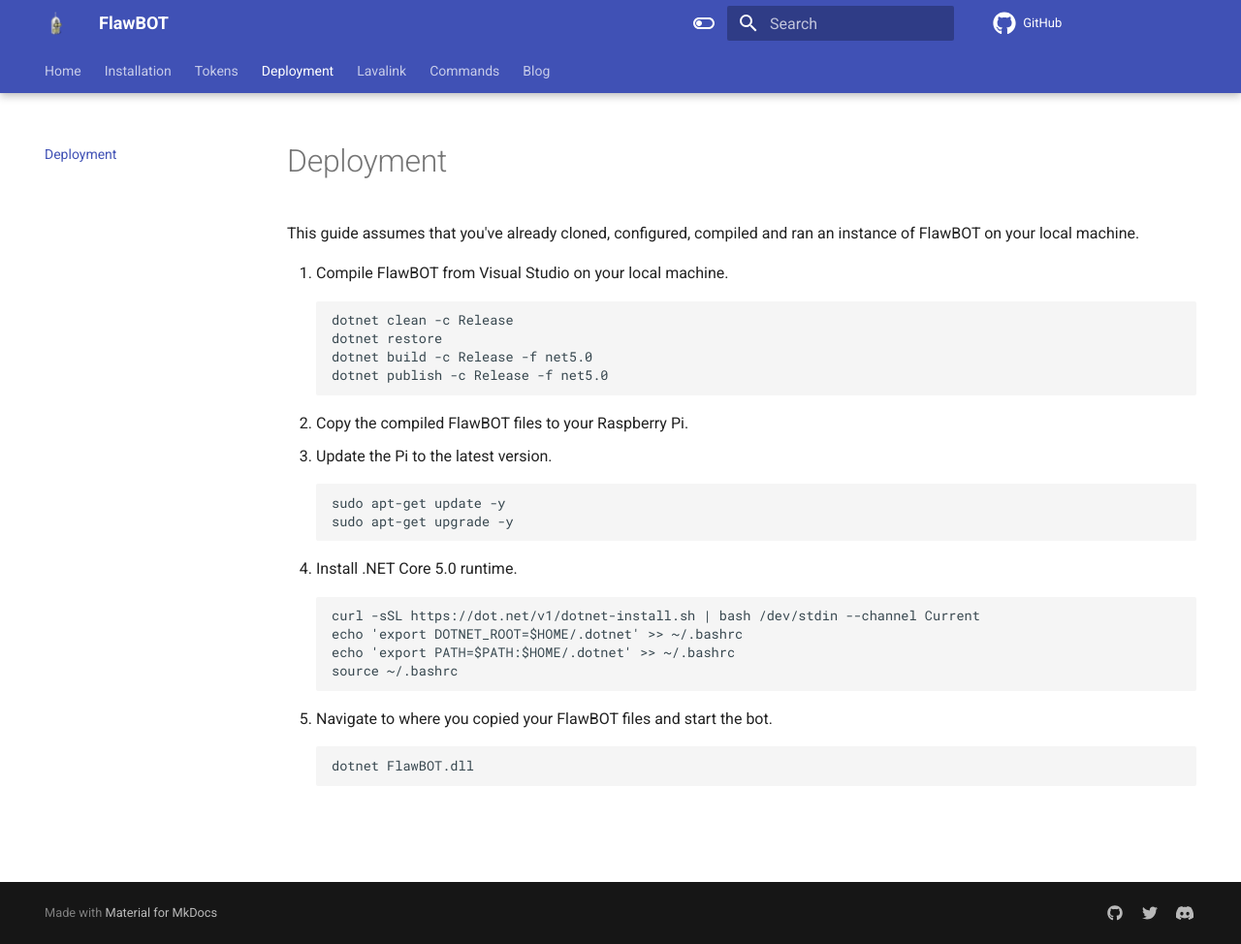
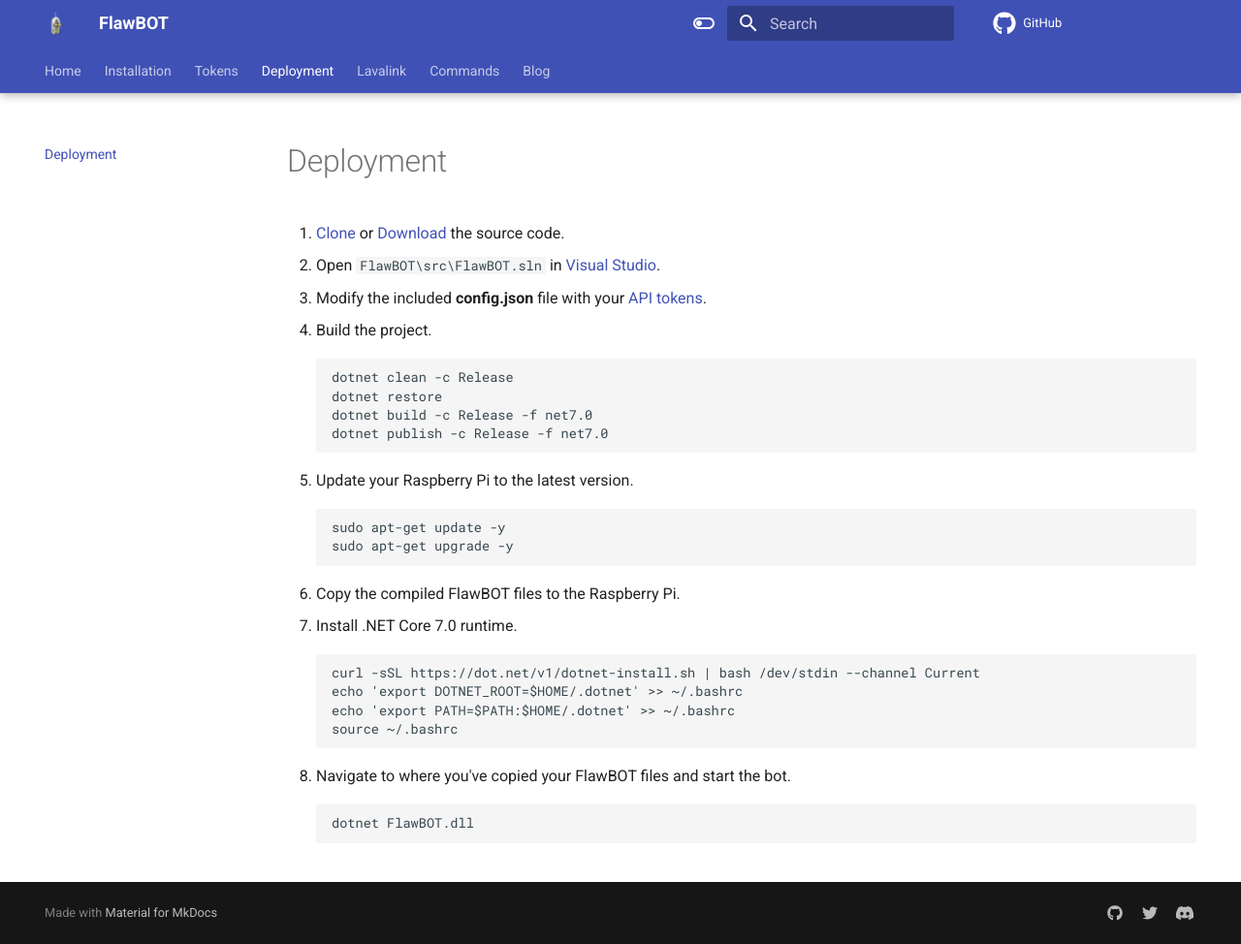
Before and after one commit to CriticalFlaw/FlawBOT, an MkDocs documentation site: the page built from docs/deploy.md, in a window 1280 px wide and 974 px high. Shown: the whole window at 97% size. Built offline with MkDocs 1.6.1 and Material for MkDocs 9.7.7, drawn with Linux system fonts in a browser that asks for light colours; comment, search, counter and statistics services are not loaded.

Commit message:
Updated documentation

````diff
--- a/docs/deploy.md
+++ b/docs/deploy.md
@@ -1,26 +1,37 @@
-This guide assumes that you've already cloned, configured, compiled and ran an instance of FlawBOT on your local machine.
+---
+title: How to Deploy FlawBOT
+---
 
-1. Compile FlawBOT from Visual Studio on your local machine.
+1. [Clone][clone-link] or [Download][download-link] the source code.
+2. Open `FlawBOT\src\FlawBOT.sln` in [Visual Studio][vs-link].
+3. Modify the included **config.json** file with your [API tokens][tokens-link].
+4. Build the project.
 ```
 dotnet clean -c Release
 dotnet restore
-dotnet build -c Release -f net5.0
-dotnet publish -c Release -f net5.0
+dotnet build -c Release -f net7.0
+dotnet publish -c Release -f net7.0
 ```
-2. Copy the compiled FlawBOT files to your Raspberry Pi.
-3. Update the Pi to the latest version.
+5. Update your Raspberry Pi to the latest version.
 ```
 sudo apt-get update -y
 sudo apt-get upgrade -y
 ```
-4. Install .NET Core 5.0 runtime.
+6. Copy the compiled FlawBOT files to the Raspberry Pi.
+7. Install .NET Core 7.0 runtime.
 ```
 curl -sSL https://dot.net/v1/dotnet-install.sh | bash /dev/stdin --channel Current
 echo 'export DOTNET_ROOT=$HOME/.dotnet' >> ~/.bashrc
 echo 'export PATH=$PATH:$HOME/.dotnet' >> ~/.bashrc
 source ~/.bashrc
 ```
-5. Navigate to where you copied your FlawBOT files and start the bot.
+8. Navigate to where you've copied your FlawBOT files and start the bot.
 ```
 dotnet FlawBOT.dll
 ```
+
+<!-- MARKDOWN LINKS -->
+[clone-link]: https://github.com/CriticalFlaw/FlawBOT.git
+[download-link]: https://github.com/CriticalFlaw/FlawBOT/archive/refs/heads/master.zip
+[vs-link]: https://visualstudio.microsoft.com/
+[tokens-link]: https://www.criticalflaw.ca/FlawBOT/tokens
--- a/docusaurus.config.js
+++ b/docusaurus.config.js
@@ -66,12 +66,6 @@ const config = {
             },
             items: [
                 {
-                    label: "Installation",
-                    type: "doc",
-                    docId: "install",
-                    position: "left"
-                },
-                {
                     label: "Deployment",
                     type: "doc",
                     docId: "deploy",
````
Also changed, not shown: docs/index.md (+4 -1 lines), docs/install.md (deleted, +0 -22 lines), docs/lavalink.md (+11 -4 lines), docs/tokens.md (+25 -21 lines).
